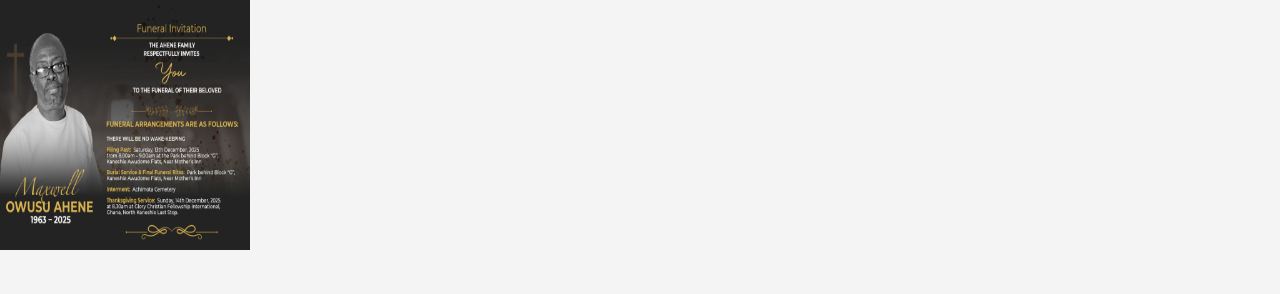
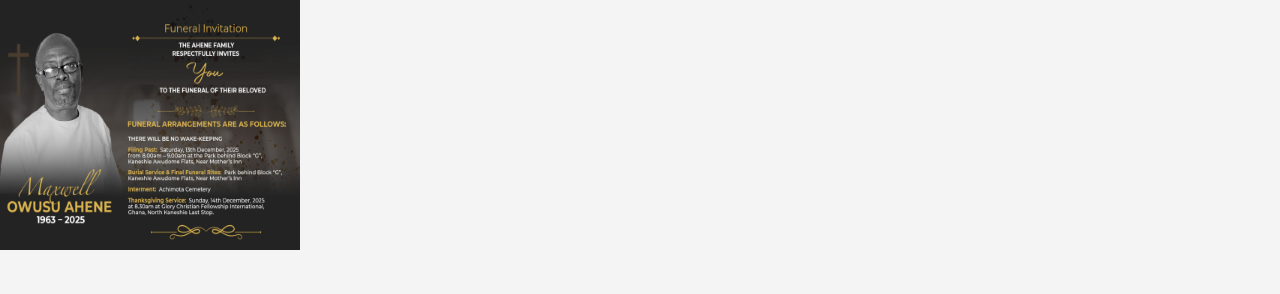
Before and after one commit to Teteiba-Ange/WEbApi, a plain HTML site: page index.html in a window 1280 px wide. Shown: the top 294 px of the page. Drawn offline with Linux system fonts and the light colour scheme; files whose address does not match are found by name.

Commit message:
Update image width in index.html

```diff
--- a/index.html
+++ b/index.html
@@ -7,7 +7,7 @@
 </head>
 <body>
     <header>
-        <img src="asset/IMG-20251209-WA0038.jpg" width=250 height=250>
+        <img src="asset/IMG-20251209-WA0038.jpg" width=300 height=250>
     </header>
 
     <main>
```
